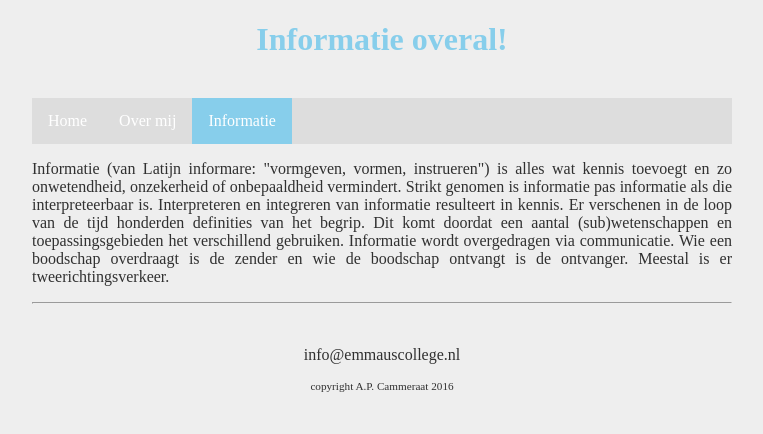
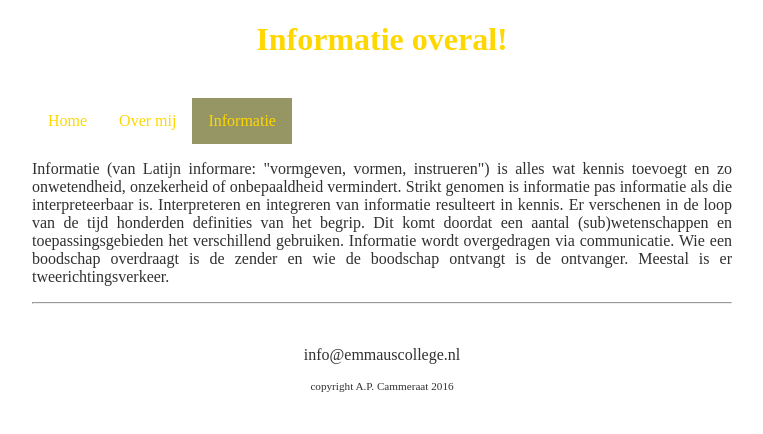
Before and after one commit to emmaus-4h/website-rawi305emm, a plain HTML site: page info.html in a window 1280 px wide. Shown: the whole page, without its empty margins (258-1021 px from the left). Drawn offline with Linux system fonts and the light colour scheme.

Commit message:
Update style.css

```diff
--- a/style.css
+++ b/style.css
@@ -3,7 +3,7 @@
 html, body {
     height: 100%;
     padding: 0;
-    background-color: #EEEEEE;
+    background-color: rgb(255, 255, 255);
 
     color: #303030;
     font: Verdana, Arial, Sans-Serif;
@@ -23,7 +23,8 @@ article {
 
 
 header {
-    color: skyblue;
+    color: rgb(255,215,0
+    );
     text-align: center;
 }
 
@@ -46,7 +47,7 @@ img.zweefLinks {
 }
 
 a {
-    color: skyblue;
+    color: rgb(255,215,0);
     text-decoration: none;
 }
 
@@ -60,7 +61,7 @@ nav ul {
     list-style-type: none;
     margin: auto;
     padding: 0;
-    background-color: #dddddd;
+    background-color: rgb(255, 255, 255);
     overflow: hidden;
 }
 
@@ -70,16 +71,16 @@ nav ul li {
 
 nav li a {
     display: block;
-    color: white;
+    color: rgb(75, 18, 18)
     text-align: center;
     padding: 14px 16px;
     text-decoration: none;
 }
 
 nav li a:hover {
-    background-color: #aaaaaa;
+    background-color: rgb(200,200,200);
 }
 
 nav li a.active {
-    background-color: skyblue;
+    background-color: rgb(150,150,100);
 }
```
